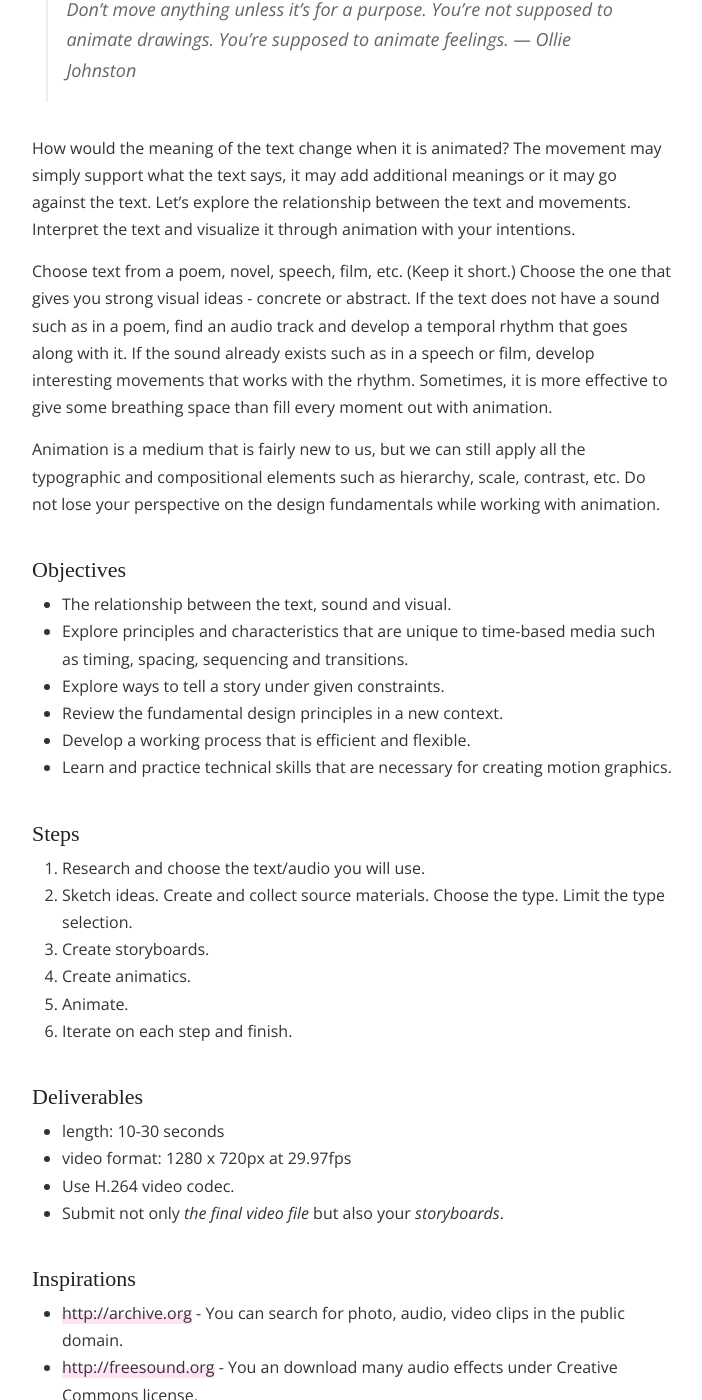
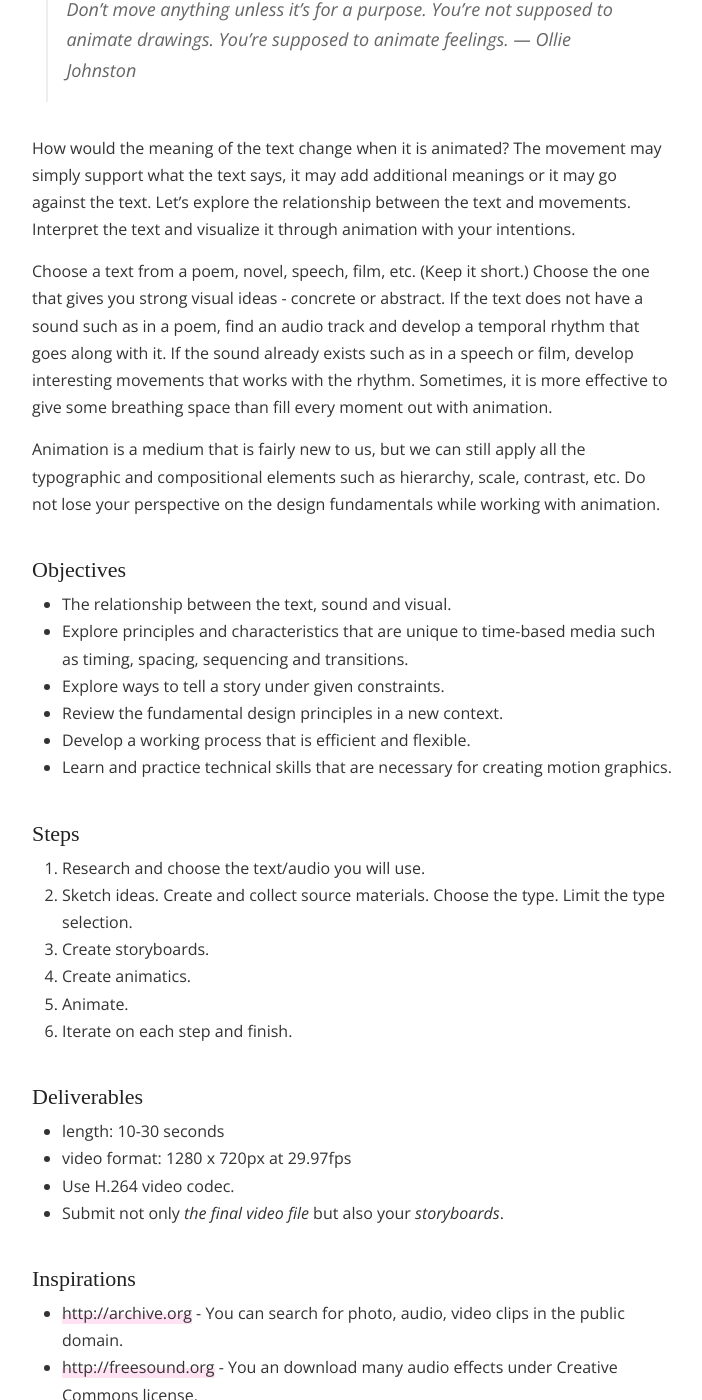
Before and after one commit to Mirandadaa/mica-gd300, a Jekyll site: the page built from _posts/140-6-1-proj-animate-type.md, in a window 1280 px wide and 1400 px high, scrolled down 202 px. Shown: the whole window, without its empty margins (288-990 px from the left). Built offline with Jekyll 4.4.1, drawn with Linux system fonts in a browser that asks for light colours; some web fonts are replaced; some of the changed text lies outside the part shown.

```diff
--- a/_posts/140-6-1-proj-animate-type.md
+++ b/_posts/140-6-1-proj-animate-type.md
@@ -14,7 +14,7 @@ date_edited: Oct 10, 2016
 
 How would the meaning of the text change when it is animated? The movement may simply support what the text says, it may add additional meanings or it may go against the text. Let's explore the relationship between the text and movements. Interpret the text and visualize it through animation with your intentions.
 
-Choose text from a poem, novel, speech, film, etc. (Keep it short.) Choose the one that gives you strong visual ideas - concrete or abstract. If the text does not have a sound such as in a poem, find an audio track and develop a temporal rhythm that goes along with it. If the sound already exists such as in a speech or film, develop interesting movements that works with the rhythm. Sometimes, it is more effective to give some breathing space than fill every moment out with animation.
+Choose a text from a poem, novel, speech, film, etc. (Keep it short.) Choose the one that gives you strong visual ideas - concrete or abstract. If the text does not have a sound such as in a poem, find an audio track and develop a temporal rhythm that goes along with it. If the sound already exists such as in a speech or film, develop interesting movements that works with the rhythm. Sometimes, it is more effective to give some breathing space than fill every moment out with animation.
 
 Animation is a medium that is fairly new to us, but we can still apply all the typographic and compositional elements such as hierarchy, scale, contrast, etc. Do not lose your perspective on the design fundamentals while working with animation.
 
```
Also changed, not shown: other parts of _posts/140-6-1-proj-animate-type.md (+1 -1 lines).
